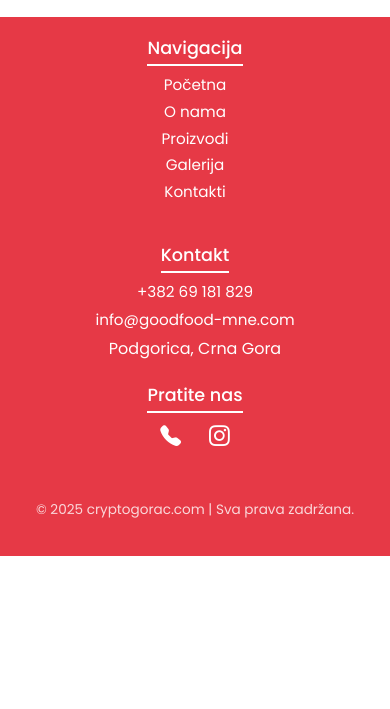
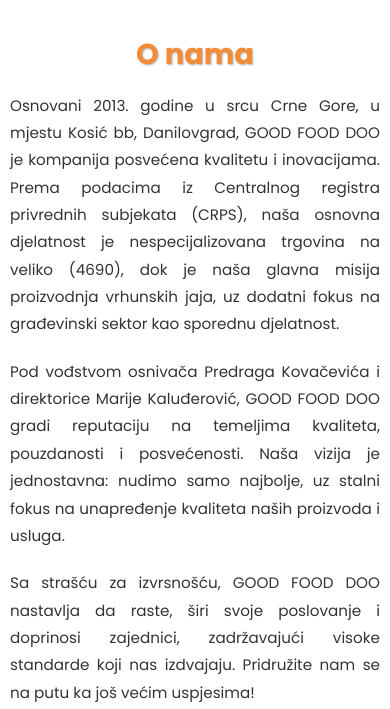
Before and after one commit to Bozi086/GOODFOOD-, a plain HTML site: page index.html in a window 390 px wide. Shown: the part 476-1185 px from the top of the page. Before the commit the page ends 1032 px from the top, so only its background shows below. Drawn offline with nearby package versions, Linux system fonts and the light colour scheme.

Commit message:
Update index.html

```diff
--- a/index.html
+++ b/index.html
@@ -34,6 +34,9 @@
         .navbar {
             background-color: #f28c38;
             transition: transform 0.3s ease;
+            position: sticky;
+            top: 0;
+            z-index: 1000;
         }
         .navbar.hidden {
             transform: translateY(-100%);
@@ -165,6 +168,29 @@
             transform: translateY(0);
         }
 
+        /* About section styling */
+        .about-section {
+            padding: 40px 0;
+            background-color: #fff;
+            text-align: center;
+        }
+        .about-section h2 {
+            font-size: 2.5rem;
+            font-weight: 700;
+            color: #f28c38;
+            text-shadow: 1px 1px 2px rgba(0, 0, 0, 0.3);
+            margin-bottom: 20px;
+        }
+        .about-section p {
+            font-size: 1.1rem;
+            line-height: 1.8;
+            color: #333;
+            text-align: justify;
+            max-width: 900px;
+            margin: 0 auto 20px;
+            padding: 0 15px;
+        }
+
         /* Language switcher styles */
         .language-switcher {
             display: flex;
@@ -193,7 +219,7 @@
             opacity: 1;
         }
 
-        /* Responzivna prilagođavanja za hero sekciju */
+        /* Responzivna prilagođavanja za hero i about sekciju */
         @media (max-width: 767px) {
             .hero-section {
                 padding: 0 0 30px 0;
@@ -209,6 +235,16 @@
                 font-size: 1rem;
             }
             .hero-content {
+                padding: 0 10px;
+            }
+            .about-section {
+                padding: 30px 0;
+            }
+            .about-section h2 {
+                font-size: 2rem;
+            }
+            .about-section p {
+                font-size: 1rem;
                 padding: 0 10px;
             }
             .language-switcher {
@@ -238,6 +274,16 @@
             }
             .header-image {
                 border-radius: 15px;
+            }
+            .about-section {
+                padding: 20px 0;
+            }
+            .about-section h2 {
+                font-size: 1.8rem;
+            }
+            .about-section p {
+                font-size: 0.95rem;
+                padding: 0 10px;
             }
             .language-switcher {
                 top: 65px;
@@ -447,6 +493,14 @@
                 <a href="kontakti.html" class="btn hero-btn" data-sr="Kontaktirajte nas" data-en="Contact Us">Kontaktirajte nas</a>
             </div>
         </section>
+
+        <!-- About sekcija -->
+        <section class="about-section">
+            <h2 data-sr="O nama" data-en="About Us">O nama</h2>
+            <p data-sr="Osnovani 2013. godine u srcu Crne Gore, u mjestu Kosić bb, Danilovgrad, GOOD FOOD DOO je kompanija posvećena kvalitetu i inovacijama. Prema podacima iz Centralnog registra privrednih subjekata (CRPS), naša osnovna djelatnost je nespecijalizovana trgovina na veliko (4690), dok je naša glavna misija proizvodnja vrhunskih jaja, uz dodatni fokus na građevinski sektor kao sporednu djelatnost." data-en="Founded in 2013 in the heart of Montenegro, in Kosić bb, Danilovgrad, GOOD FOOD DOO is a company dedicated to quality and innovation. According to the Central Registry of Business Entities (CRPS), our primary activity is non-specialized wholesale trade (4690), while our main mission is the production of high-quality eggs, with an additional focus on the construction sector as a secondary activity.">Osnovani 2013. godine u srcu Crne Gore, u mjestu Kosić bb, Danilovgrad, GOOD FOOD DOO je kompanija posvećena kvalitetu i inovacijama. Prema podacima iz Centralnog registra privrednih subjekata (CRPS), naša osnovna djelatnost je nespecijalizovana trgovina na veliko (4690), dok je naša glavna misija proizvodnja vrhunskih jaja, uz dodatni fokus na građevinski sektor kao sporednu djelatnost.</p>
+            <p data-sr="Pod vođstvom osnivača Predraga Kovačevića i direktorice Marije Kaluđerović, GOOD FOOD DOO gradi reputaciju na temeljima kvaliteta, pouzdanosti i posvećenosti. Naša vizija je jednostavna: nudimo samo najbolje, uz stalni fokus na unapređenje kvaliteta naših proizvoda i usluga." data-en="Led by founder Predrag Kovačević and director Marija Kaluđerović, GOOD FOOD DOO builds its reputation on the foundations of quality, reliability, and dedication. Our vision is simple: we offer only the best, with a constant focus on improving the quality of our products and services.">Pod vođstvom osnivača Predraga Kovačevića i direktorice Marije Kaluđerović, GOOD FOOD DOO gradi reputaciju na temeljima kvaliteta, pouzdanosti i posvećenosti. Naša vizija je jednostavna: nudimo samo najbolje, uz stalni fokus na unapređenje kvaliteta naših proizvoda i usluga.</p>
+            <p data-sr="Sa strašću za izvrsnošću, GOOD FOOD DOO nastavlja da raste, širi svoje poslovanje i doprinosi zajednici, zadržavajući visoke standarde koji nas izdvajaju. Pridružite nam se na putu ka još većim uspjesima!" data-en="With a passion for excellence, GOOD FOOD DOO continues to grow, expand its operations, and contribute to the community, maintaining the high standards that set us apart. Join us on the path to even greater success!">Sa strašću za izvrsnošću, GOOD FOOD DOO nastavlja da raste, širi svoje poslovanje i doprinosi zajednici, zadržavajući visoke standarde koji nas izdvajaju. Pridružite nam se na putu ka još većim uspjesima!</p>
+        </section>
     </main>
 
     <!-- Futer -->
@@ -496,23 +550,35 @@
         // Navbar scroll behavior
         let lastScrollTop = 0;
         const navbar = document.querySelector('.navbar');
-        const navbarBrand = document.querySelector('.navbar-brand');
 
-        navbarBrand.addEventListener('click', function(event) {
-            console.log('Logo clicked! Redirecting to /index.html');
-        });
-
-        window.addEventListener('scroll', function() {
+        // Funkcija za debagovanje
+        function handleScroll() {
             let currentScrollTop = window.pageYOffset || document.documentElement.scrollTop;
 
-            if (currentScrollTop > lastScrollTop) {
+            // Dodaj prag od 50 piksela za detekciju skrolovanja
+            if (currentScrollTop > lastScrollTop && currentScrollTop > 50) {
                 navbar.classList.add('hidden');
-            } else {
+                console.log('Sakrivam navbar, scrollTop:', currentScrollTop);
+            } else if (currentScrollTop < lastScrollTop) {
                 navbar.classList.remove('hidden');
+                console.log('Prikazujem navbar, scrollTop:', currentScrollTop);
             }
 
             lastScrollTop = currentScrollTop <= 0 ? 0 : currentScrollTop;
+        }
+
+        // Dodaj debagovanje za proveru inicijalizacije
+        window.addEventListener('scroll', function() {
+            console.log('Skrolovanje detektovano, scrollTop:', window.pageYOffset);
+            handleScroll();
         });
+
+        // Provera da li je navbar pronađen
+        if (!navbar) {
+            console.error('Navbar nije pronađen u DOM-u!');
+        } else {
+            console.log('Navbar pronađen, inicijalizacija skripte uspešna.');
+        }
 
         // Language switcher
         document.addEventListener('DOMContentLoaded', () => {
@@ -532,7 +598,7 @@
                 });
 
                 ariaElements.forEach(element => {
-                    element.setAttribute('aria-label', lang === 'en' ? element.getAttribute('data-en-aria-label') : element.getAttribute('data-sr-aria-label'));
+                    element.setAttribute('aria-label', lang === 'en' ? element.getAttribute('data-en-aria-label') : element.getAttribute('data-sr-aria-label');
                 });
 
                 document.documentElement.lang = lang;
```
